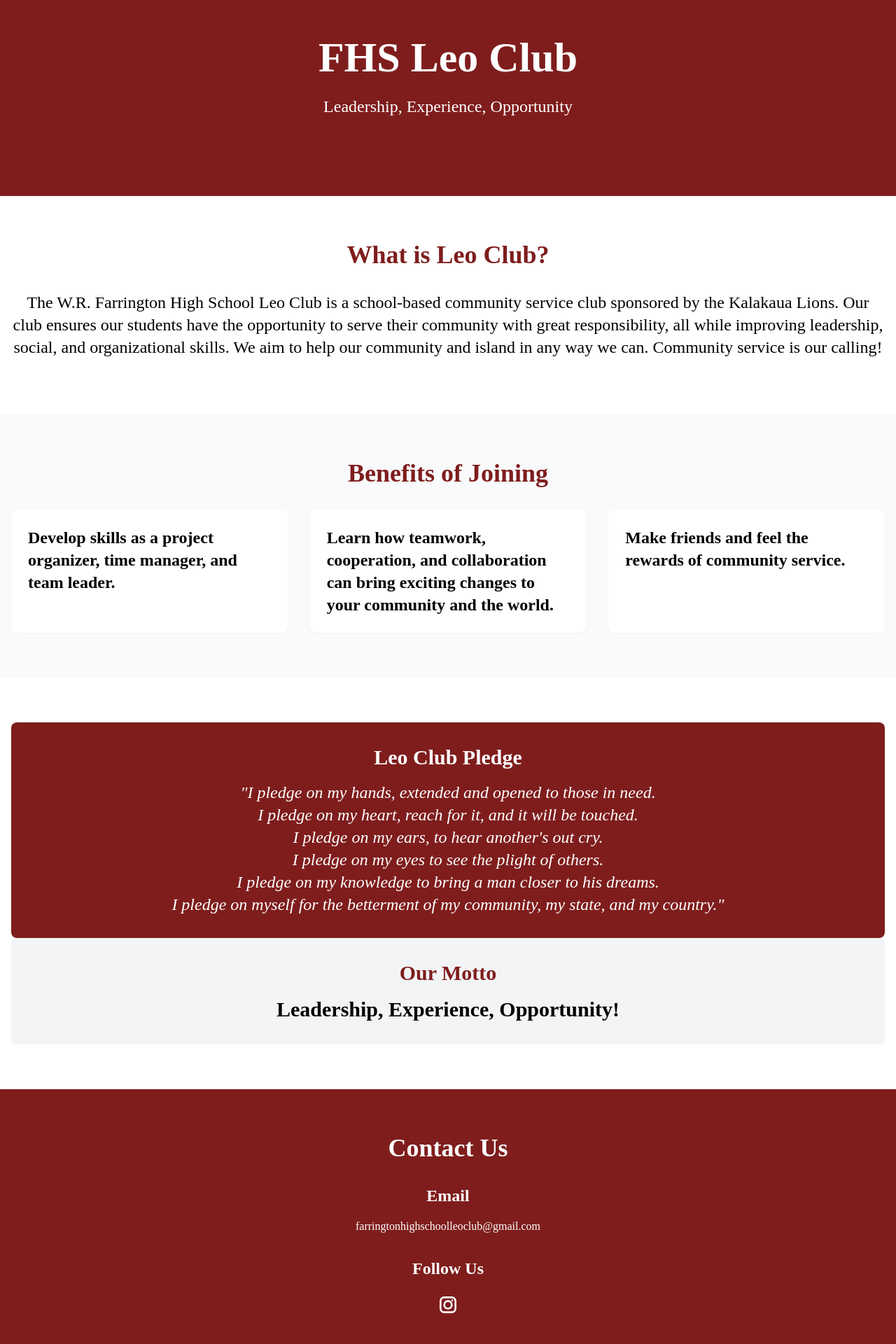
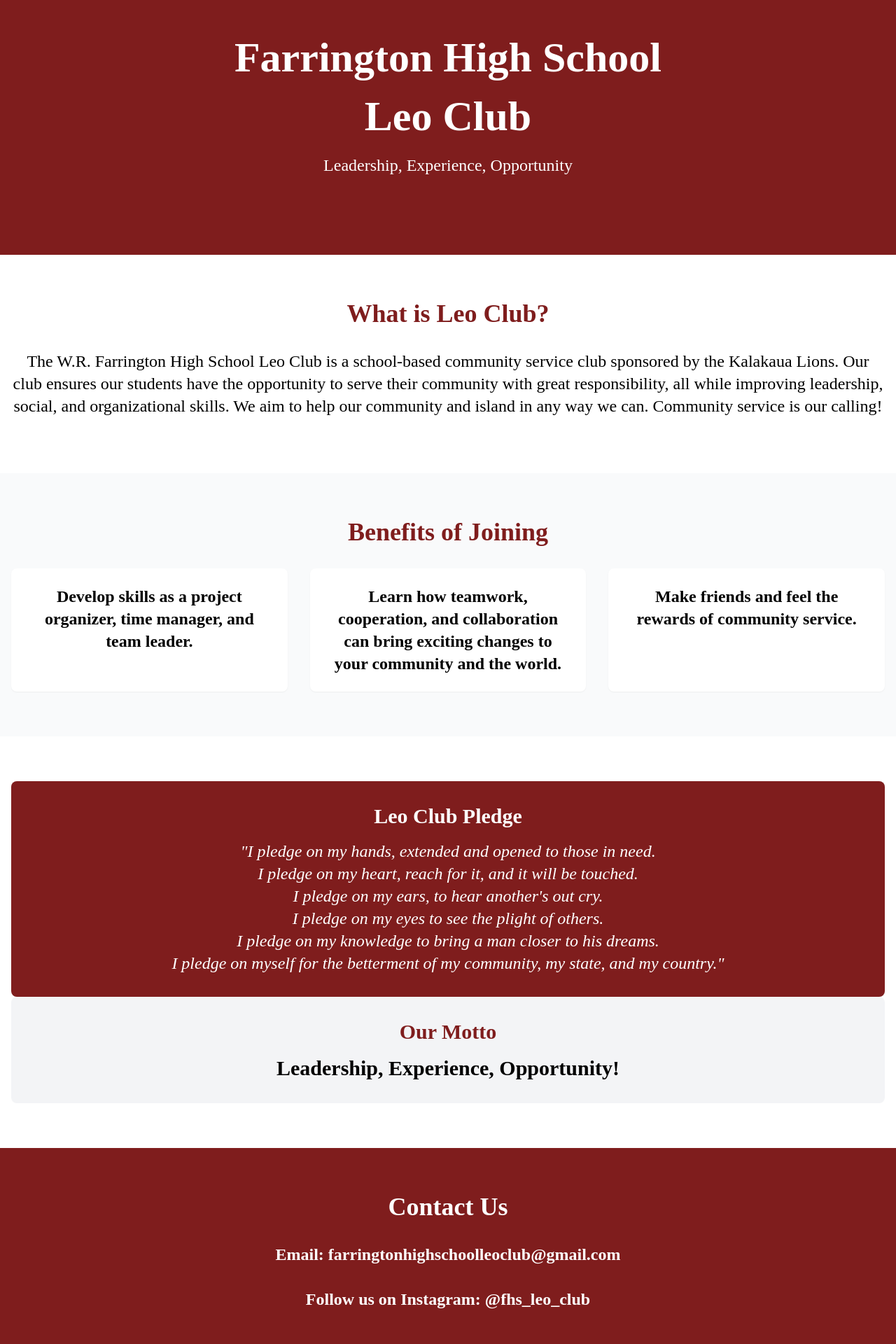
Before and after one commit to 8bitUHM/fhsleoclub, a React (Vite) app: page / in a window 1280 px wide. Shown: the part 100-2020 px from the top of the page at 70% size. Built offline with nearby package versions, Linux system fonts and the light colour scheme.

Commit message:
changed some text formatting

```diff
--- a/src/pages/index.tsx
+++ b/src/pages/index.tsx
@@ -18,7 +18,8 @@ export function Index() {
         {/* Hero Section */}
         <section className="bg-red-900 text-white py-20 px-4">
           <div className="max-w-7xl mx-auto text-center">
-            <h1 className="text-4xl md:text-6xl font-bold mb-6">FHS Leo Club</h1>
+            <h1 className="text-4xl md:text-6xl font-bold mb-6">Farrington High School</h1>
+            <h1 className="text-4xl md:text-6xl font-bold mb-6">Leo Club</h1>
             <p className="text-xl md:text-2xl mb-8">Leadership, Experience, Opportunity</p>
           </div>
         </section>
@@ -53,7 +54,7 @@ export function Index() {
                 'Make friends and feel the rewards of community service.'
               ].map((benefit, index) => (
                 <div key={index} className="bg-white p-6 rounded-lg shadow-sm">
-                  <p className="text-2xl font-semibold">{benefit}</p>
+                  <p className="text-2xl font-semibold text-center">{benefit}</p>
                 </div>
               ))}
             </div>
@@ -99,16 +100,14 @@ export function Index() {
             <h2 className="text-3xl md:text-4xl font-bold mb-8 text-center">Contact Us</h2>
             <div className="flex-auto justify-center text-center">
               <div className="mb-8">
-                <h4 className="text-2xl font-bold mb-4">Email</h4>
-                <a href="farringtonhighschoolleoclub@gmail.com" className="hover:text-gray-200 hover:underline">farringtonhighschoolleoclub@gmail.com</a>
+                <h4 className="text-2xl font-bold mb-4">
+                  Email: <a href="farringtonhighschoolleoclub@gmail.com" className="hover:text-gray-200 hover:underline">farringtonhighschoolleoclub@gmail.com</a>
+                </h4>
               </div>
               <div>
-                <h4 className="text-2xl font-bold mb-4">Follow Us</h4>
-                <div className="flex items-center justify-center hover:underline space-x-4">
-                  <a href="https://www.instagram.com/fhs_leo_club/" className="hover:text-gray-200">
-                    <svg className="w-8 h-10" aria-hidden="true" xmlns="http://www.w3.org/2000/svg" fill="none" viewBox="0 0 24 24"><path fill="currentColor" fill-rule="evenodd" d="M3 8a5 5 0 0 1 5-5h8a5 5 0 0 1 5 5v8a5 5 0 0 1-5 5H8a5 5 0 0 1-5-5V8Zm5-3a3 3 0 0 0-3 3v8a3 3 0 0 0 3 3h8a3 3 0 0 0 3-3V8a3 3 0 0 0-3-3H8Zm7.597 2.214a1 1 0 0 1 1-1h.01a1 1 0 1 1 0 2h-.01a1 1 0 0 1-1-1ZM12 9a3 3 0 1 0 0 6 3 3 0 0 0 0-6Zm-5 3a5 5 0 1 1 10 0 5 5 0 0 1-10 0Z" clip-rule="evenodd"></path></svg>
-                  </a>
-                </div>
+                <h4 className="text-2xl font-bold mb-4">
+                  Follow us on Instagram: <a href="https://www.instagram.com/fhs_leo_club" className="hover:text-gray-200 hover:underline">@fhs_leo_club</a>
+                </h4>
               </div>
             </div>
           </div>
```
